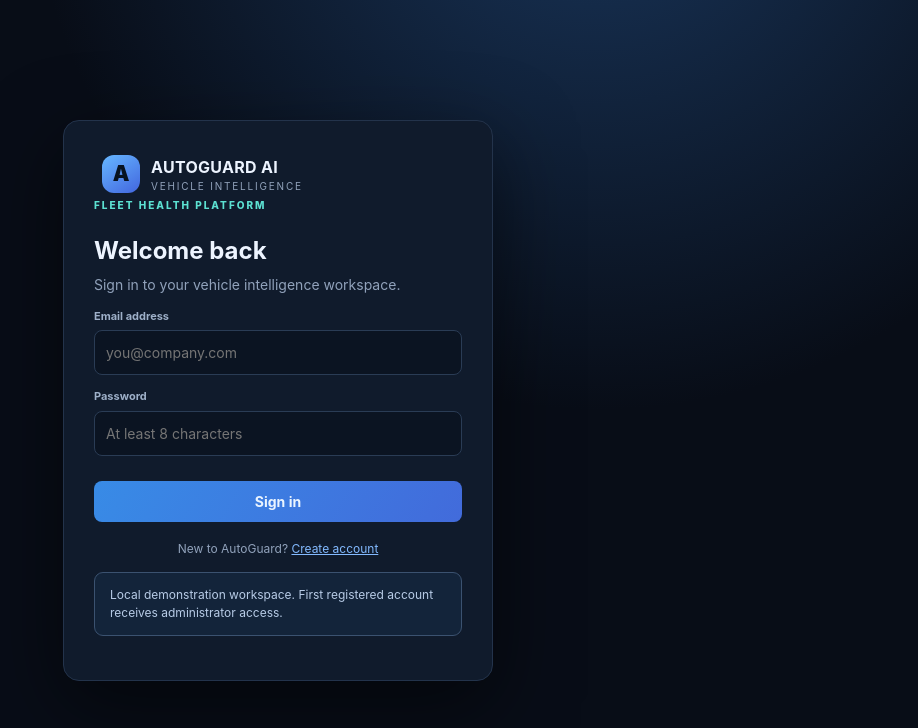
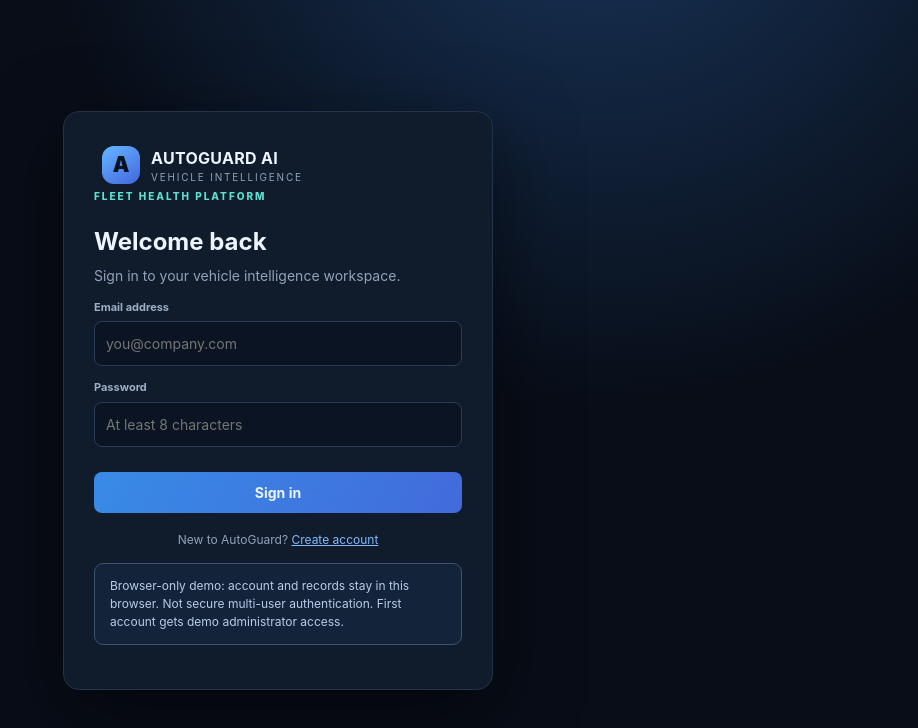
Before and after one commit to varshitham07/AutoGuard-AI, a plain HTML site: page index.html in a window 1280 px wide. Shown: the whole page, without its empty margins (362-1280 px from the left). Drawn offline with Linux system fonts and the light colour scheme.

Commit message:
Clarify browser-only demo storage and authentication

```diff
--- a/index.html
+++ b/index.html
@@ -6,7 +6,7 @@
 @media(max-width:950px){.sidebar{width:205px}.stats{grid-template-columns:repeat(2,1fr)}.split{grid-template-columns:1fr}.content{padding:24px}}
 @media(max-width:650px){.shell{display:block}.sidebar{width:auto;padding:10px 12px;display:block;border-right:0;border-bottom:1px solid var(--line)}.brand{padding:4px}.navlabel,.sidebottom{display:none}.nav{display:flex;overflow:auto;gap:3px;margin-top:10px}.nav button{width:auto;white-space:nowrap;padding:8px 10px;font-size:11px}.nav .ico{display:none}.topbar{height:55px;padding:0 16px}.content{padding:20px 14px}.heading{align-items:flex-start;flex-direction:column}.heading h1{font-size:24px}.stats{gap:9px}.card{padding:14px}.statvalue{font-size:24px}.modulegrid{grid-template-columns:1fr}.formgrid{grid-template-columns:1fr}.field.full{grid-column:auto}.userpill span{display:none}}
 </style></head><body>
-<div id="auth" class="loginwrap"><div class="loginbox"><div class="brand"><div class="brandmark">A</div><div><b>AUTOGUARD AI</b><small>VEHICLE INTELLIGENCE</small></div></div><div class="eyebrow">FLEET HEALTH PLATFORM</div><h1 id="authTitle">Welcome back</h1><p class="sub" id="authSub">Sign in to your vehicle intelligence workspace.</p><form id="authForm"><div class="field" id="nameField" style="display:none"><label>Full name</label><input id="name" autocomplete="name"></div><div class="field"><label>Email address</label><input id="email" type="email" required autocomplete="email" placeholder="you@company.com"></div><div class="field"><label>Password</label><input id="password" type="password" required minlength="8" autocomplete="current-password" placeholder="At least 8 characters"></div><button class="btn primary" style="width:100%;margin-top:12px" id="authSubmit">Sign in</button></form><p class="muted" style="font-size:12px;text-align:center;margin-top:18px"><span id="authSwitchText">New to AutoGuard?</span> <a href="#" id="authSwitch" style="color:#83baff">Create account</a></p><div class="notice">Local demonstration workspace. First registered account receives administrator access.</div></div></div>
+<div id="auth" class="loginwrap"><div class="loginbox"><div class="brand"><div class="brandmark">A</div><div><b>AUTOGUARD AI</b><small>VEHICLE INTELLIGENCE</small></div></div><div class="eyebrow">FLEET HEALTH PLATFORM</div><h1 id="authTitle">Welcome back</h1><p class="sub" id="authSub">Sign in to your vehicle intelligence workspace.</p><form id="authForm"><div class="field" id="nameField" style="display:none"><label>Full name</label><input id="name" autocomplete="name"></div><div class="field"><label>Email address</label><input id="email" type="email" required autocomplete="email" placeholder="you@company.com"></div><div class="field"><label>Password</label><input id="password" type="password" required minlength="8" autocomplete="current-password" placeholder="At least 8 characters"></div><button class="btn primary" style="width:100%;margin-top:12px" id="authSubmit">Sign in</button></form><p class="muted" style="font-size:12px;text-align:center;margin-top:18px"><span id="authSwitchText">New to AutoGuard?</span> <a href="#" id="authSwitch" style="color:#83baff">Create account</a></p><div class="notice">Browser-only demo: account and records stay in this browser. Not secure multi-user authentication. First account gets demo administrator access.</div></div></div>
 <div id="app" class="shell" style="display:none">
 <aside class="sidebar"><div class="brand"><div class="brandmark">A</div><div><b>AUTOGUARD AI</b><small>VEHICLE INTELLIGENCE</small></div></div>
 <div><div class="navlabel">WORKSPACE</div><nav class="nav">
```
